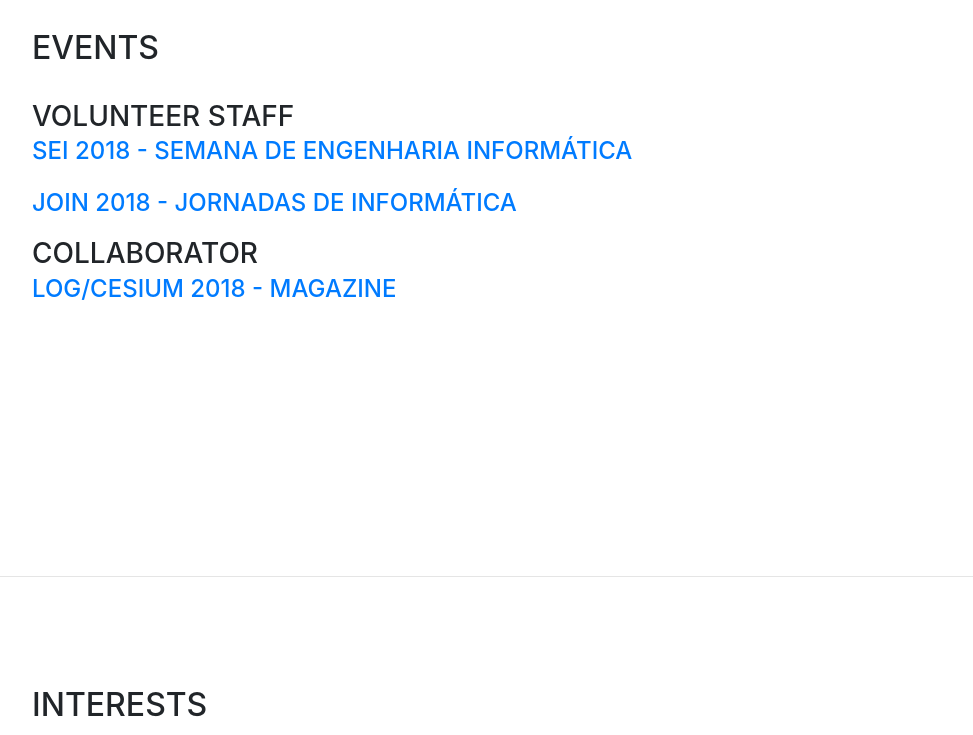
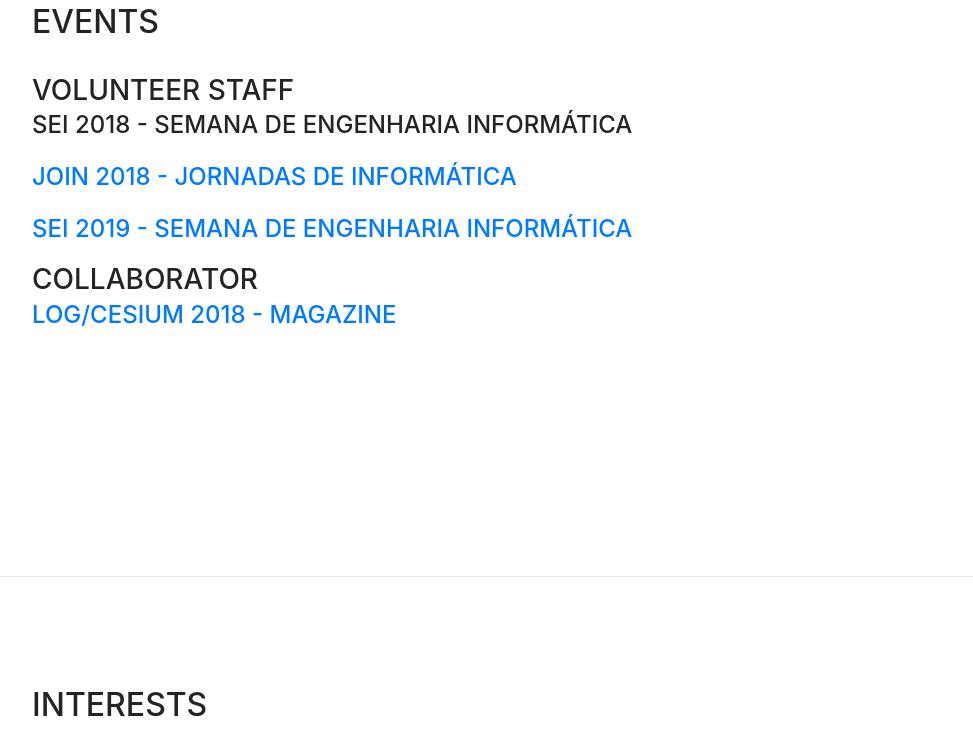
Before and after one commit to jessicalemos/jessicalemos.github.io-v1, a website with bundled scripts: page index.html in a window 1280 px wide. Shown: the part 5030-5765 px from the top of the page, without its empty margins (288-1261 px from the left). Built offline with nearby package versions, Linux system fonts and the light colour scheme; no server answers; files whose address does not match are found by name; a web font is replaced by a local one.

Commit message:
update staff events

```diff
--- a/index.html
+++ b/index.html
@@ -309,12 +309,14 @@
         <div class="my-auto">
           <h2 class="mb-5">Events</h2>
           <h3 class="mb-0">Volunteer Staff</h3>
-          	<a href="http://seium.org/">
             <div class="subheading mb-3">SEI 2018 - Semana de Engenharia Informática</div>
             </a>
             <a href="http://join.di.uminho.pt/">
            	  <div class="subheading mb-3">JOIN 2018 - Jornadas de Informática</div>
           	</a>
+          	<a href="http://seium.org/">
+            <div class="subheading mb-3">SEI 2019 - Semana de Engenharia Informática</div>
+            </a>
           <h3 class="mb-0">Collaborator</h3>
           <a href="https://issuu.com/cesiuminho/docs/logcesium10">
             <div class="subheading mb-3">log/CeSIUM 2018 - magazine</div>
```
